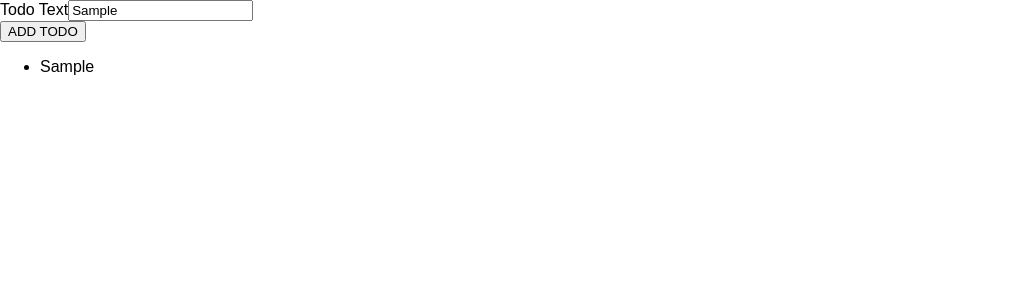
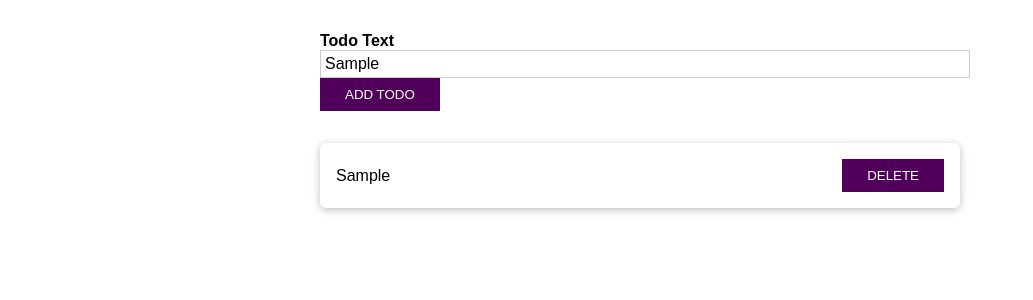
Before and after one commit to GeoSauer/ts-and-react, a React (Create React App) app: page / in a window 1280 px wide. Both pictures are taken after typing "Sample" into the empty fields and a click on the button "ADD TODO". Shown: the top 300 px of the page, without its empty margins (0-1033 px from the left). Built offline with nearby package versions, Linux system fonts and the light colour scheme.

Commit message:
adds delete and styling

```diff
--- a/src/App.tsx
+++ b/src/App.tsx
@@ -13,10 +13,16 @@
     setTodos((prevTodos) => [...prevTodos, { id: Math.random().toString(), text: text }]);
   };
 
+  const todoDeleteHandler = (todoId: string) => {
+    setTodos((prevTodos) => {
+      return prevTodos.filter((todo) => todo.id !== todoId);
+    });
+  };
+
   return (
     <div className="App">
       <NewTodo onAddTodo={todoAddHandler} />
-      <TodoList items={todos} />
+      <TodoList items={todos} onDeleteTodo={todoDeleteHandler} />
     </div>
   );
 };
--- /dev/null
+++ b/src/components/NewTodo.css
@@ -0,0 +1,47 @@
+form {
+  width: 90%;
+  max-width: 40rem;
+  margin: 2rem auto;
+}
+
+.form-control {
+  margin-bottom: 1rem;
+}
+
+label, input {
+  display: block;
+  width: 100%;
+}
+
+label {
+  font-weight: bold;
+}
+
+input {
+  font: inherit;
+  border: 1px solid #ccc;
+  padding: 0.25rem;
+}
+
+input:focus {
+  outline: none;
+  border-color: #50005a;
+}
+
+button {
+  background: #50005a;
+  border: 1px solid #50005a;
+  color: white;
+  padding: 0.5rem 1.5rem;
+  cursor: pointer;
+}
+
+button:focus {
+  outline: none;
+}
+
+button:hover,
+button:active {
+  background: #6a0a77;
+  border-color: #6a0a77;
+}
--- a/src/components/NewTodo.tsx
+++ b/src/components/NewTodo.tsx
@@ -1,5 +1,6 @@
 import React, { useRef } from "react";
 
+import "./NewTodo.css";
 // could also be an interface (and probably should in order to maintain convention)
 type NewTodoProps = {
   onAddTodo: (todoText: string) => void;
--- /dev/null
+++ b/src/components/TodoList.css
@@ -0,0 +1,17 @@
+ul {
+  list-style: none;
+  width: 90%;
+  max-width: 40rem;
+  margin: 2rem auto;
+  padding: 0;
+}
+
+li {
+  margin: 1rem 0;
+  padding: 1rem;
+  box-shadow: 0 2px 8px rgba(0, 0, 0, 0.26);
+  border-radius: 6px;
+  display: flex;
+  justify-content: space-between;
+  align-items: center;
+}
--- a/src/components/TodoList.tsx
+++ b/src/components/TodoList.tsx
@@ -1,14 +1,20 @@
 import React from "react";
+
+import "./TodoList.css";
 
 interface TodoListProps {
   items: { id: string; text: string }[];
+  onDeleteTodo: (id: string) => void;
 }
 
 const TodoList: React.FC<TodoListProps> = (props) => {
   return (
     <ul>
       {props.items.map((todo) => (
-        <li key={todo.id}>{todo.text}</li>
+        <li key={todo.id}>
+          <span>{todo.text}</span>
+          <button onClick={props.onDeleteTodo.bind(null, todo.id)}>DELETE</button>
+        </li>
       ))}
     </ul>
   );
```
